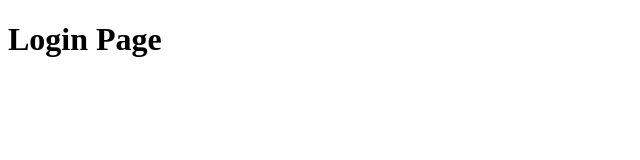
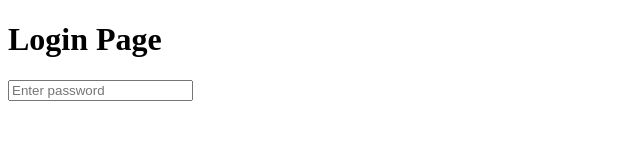
Before and after one commit to pruthas/first-app, a plain HTML site: page login.html in a window 1280 px wide. Shown: the whole page, without its empty margins (0-640 px from the left). Drawn offline with Linux system fonts and the light colour scheme.

Commit message:
password field module2

```diff
--- a/login.html
+++ b/login.html
@@ -7,5 +7,7 @@
 </head>
 <body>
     <h1>Login Page</h1>
+
+    <input type="password" placeholder="Enter password">
 </body>
 </html>
```
